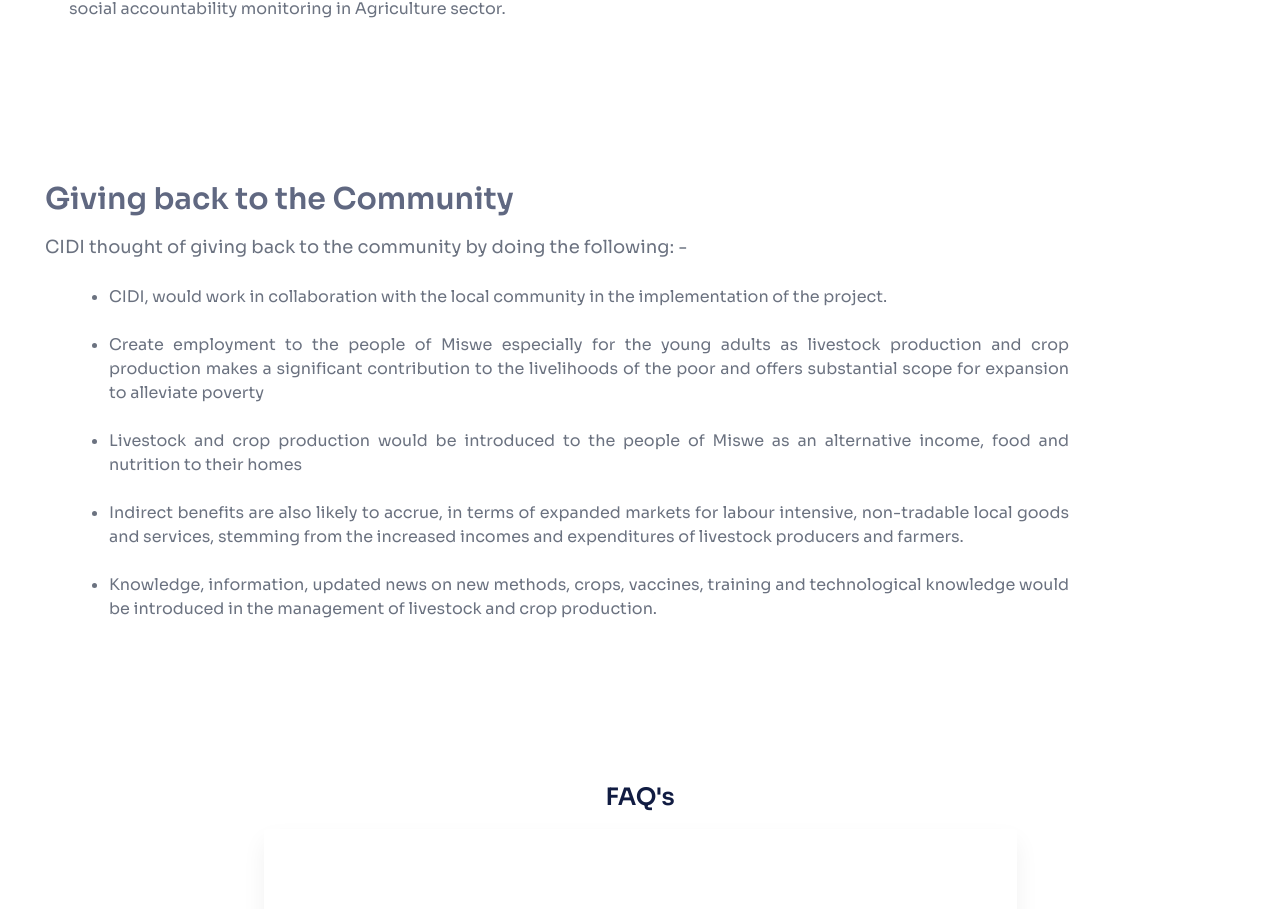
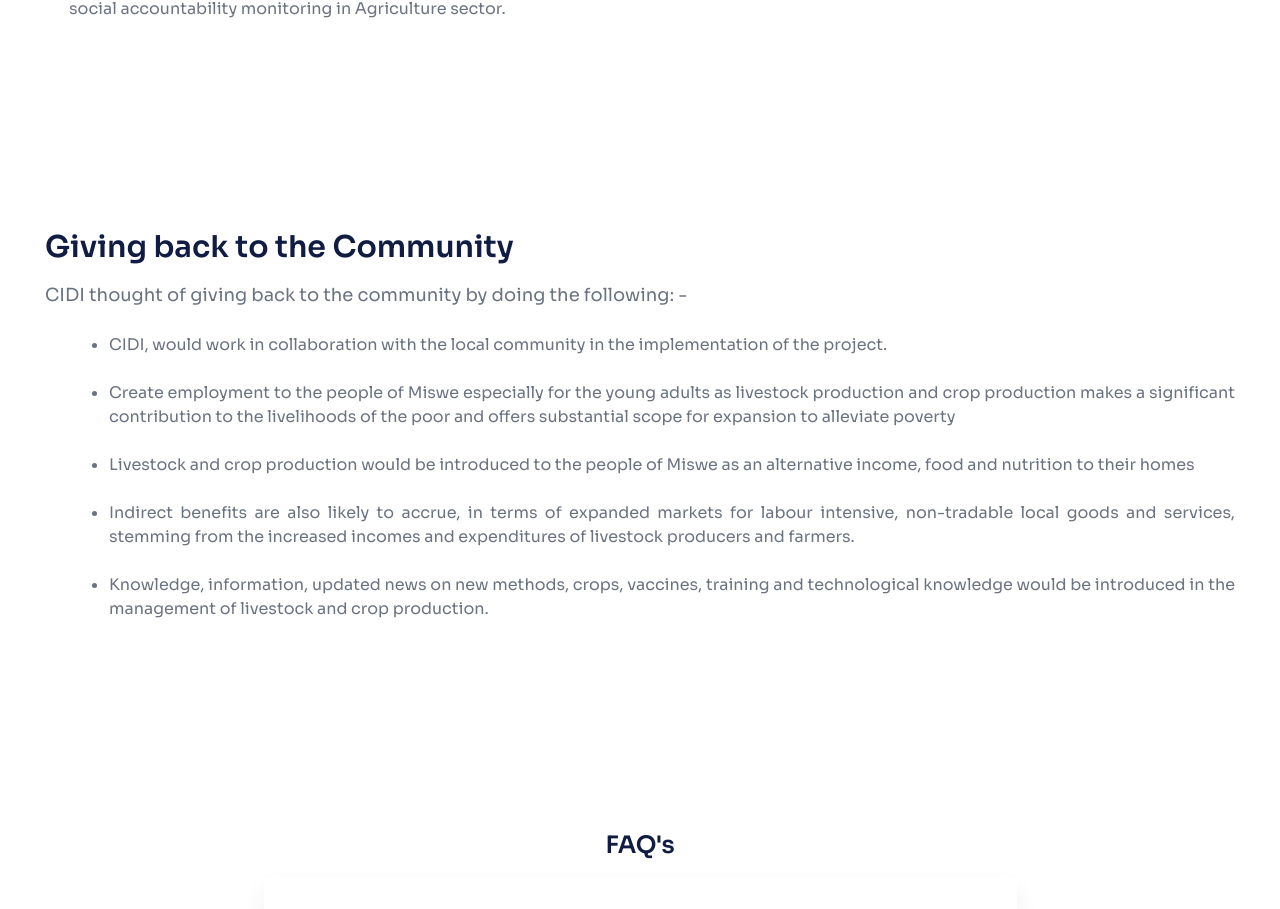
Before and after one commit to hellensoft/Cidi, a React (Create React App) app: page /projects/agriculture in a window 1280 px wide. Shown: the part 2778-3687 px from the top of the page. Built offline with nearby package versions, Linux system fonts and the light colour scheme.

Commit message:
Changes on Events Card

```diff
--- a/src/data/events.json
+++ b/src/data/events.json
@@ -1,28 +1,28 @@
 [
 	{
 		"title": "Orphanage visits",
-		"description": "As the world slowly returns to normal, this physical event will be a refreshing experience featuring multiple networking sessions.",
+		"description": "Orphaned Children are some of the world’s most vulnerable people. Many of these kids have spent their early years in a constant state of chaos.",
 		"bgImage": "/images/been-watered.jpeg",
 		"host": {
-			"description": "We had more than thirty five leads in the first ninety minutes of the conference."
+			"description": "Our mission is to give a home and educatio to less fortunate Children!"
 		},
         "date": "Oct 15, 2022"
 	},
 	{
 		"title": "Farmers Market",
-		"description": "Hear from global experts on the best practices in fintech and blockchain based applications, within the rapidly changing financial services sector.",
+		"description": "We care about the community and it's people thus why we dedicate not only in helping the farm and educating them on proper livestocking but also assist on market search for them to sell their products",
 		"bgImage": "/images/farmers.jpeg",
 		"host": {
-			"description": "Really brilliant line-up of participants!"
+			"description": "Our expert are invested in making sure all farmers get proper benefits"
 		},
         "date": "Nov 15, 2022"
 	},
 	{
 		"title": "School Graduation",
-		"description": "Learn from early adopters and tech innovators about how fintech is impacting the organisations, their business functions and consumers at large.",
+		"description": "CIDI believes that good quality publicly funded education is paramount to every child and should not be negotiable. We will work with communities, governments and partners to remove barriers to girls’ education and promote gender equality in education.",
 		"bgImage": "/images/education-image-1.png",
 		"host": {
-			"description": "We got to meet some unique solutions providers here!"
+			"description": "We have opened a school for the less fortunate children to emphasize Quality education for all!"
 		},
         "date": "Nov 19, 2022"
 	}
--- a/src/pages/About.tsx
+++ b/src/pages/About.tsx
@@ -100,6 +100,7 @@
 			<SectionWrapper>
 				<CoreValues />
 			</SectionWrapper>
+
 			<div className="bg-darkBlue">
 				<SectionWrapper>
 					<div
--- a/src/pages/projects/Agriculture.tsx
+++ b/src/pages/projects/Agriculture.tsx
@@ -253,12 +253,13 @@
 				</div>
 
 				{/* GIVING BACKK TO THE CUSTOMER */}
-				<div
-					className="py-12 max-w-5xl"
+
+				 <div
+					className="py-24 max-w-full"
 					data-aos="fade-up"
 					data-aos-duration="1000"
-				>
-					<h1 className="text-2xl sm:text-3xl text-darkBluedark font-semibold">
+				 >
+					<h1 className="text-2xl sm:text-3xl text-darkBlue font-semibold">
 						Giving back to the Community
 					</h1>
 					<p className="text-md mt-4 md:text-lg text-justify text-gray-500">
@@ -299,8 +300,10 @@
 							knowledge would be introduced in the management of
 							livestock and crop production.
 						</li>
-					</ul>
-				</div>
+					 </ul>
+						</div>
+
+
 			</SectionWrapper>
 			<Faqs faqs={agriFaq} />
 			<FoooterBanner text="Help us Improve  Agriculture Livelihood" />
```
